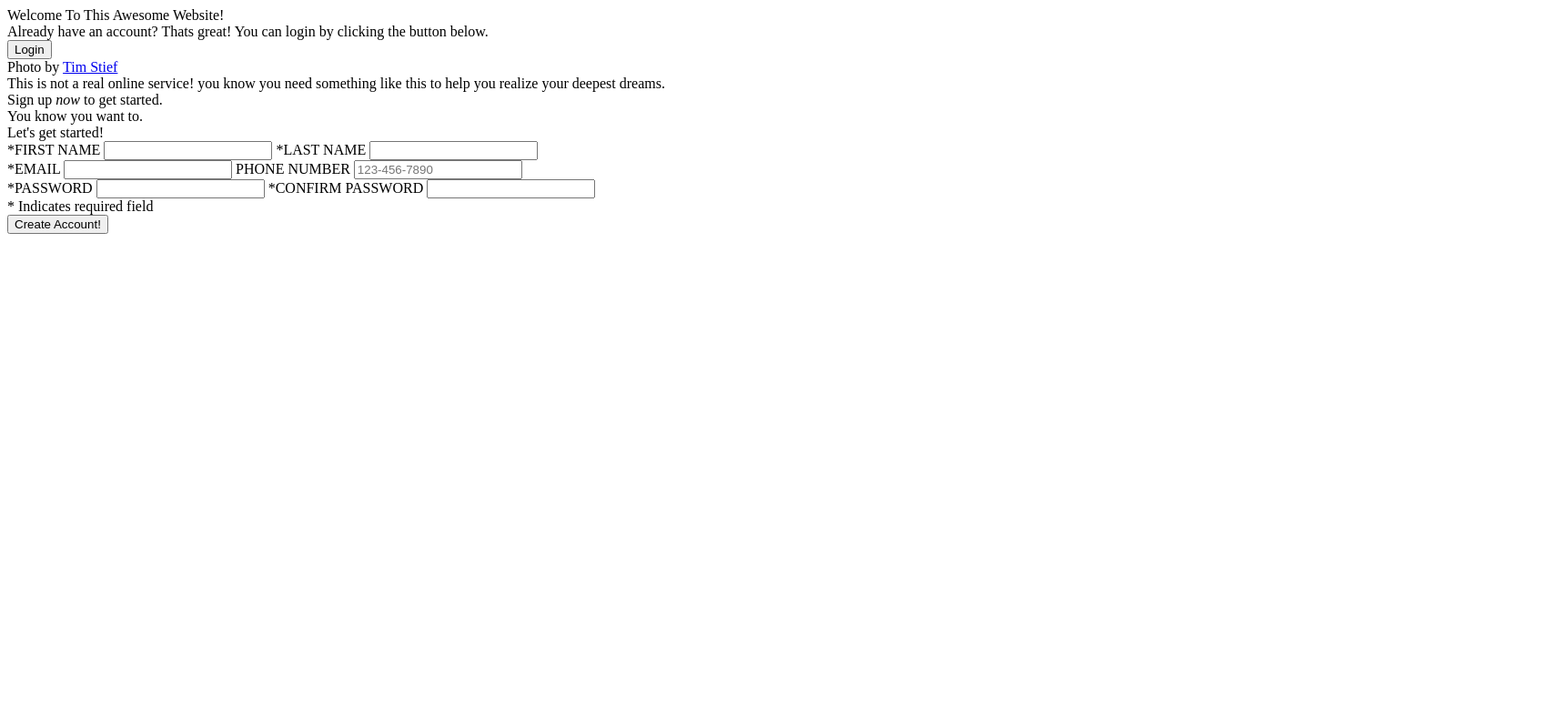
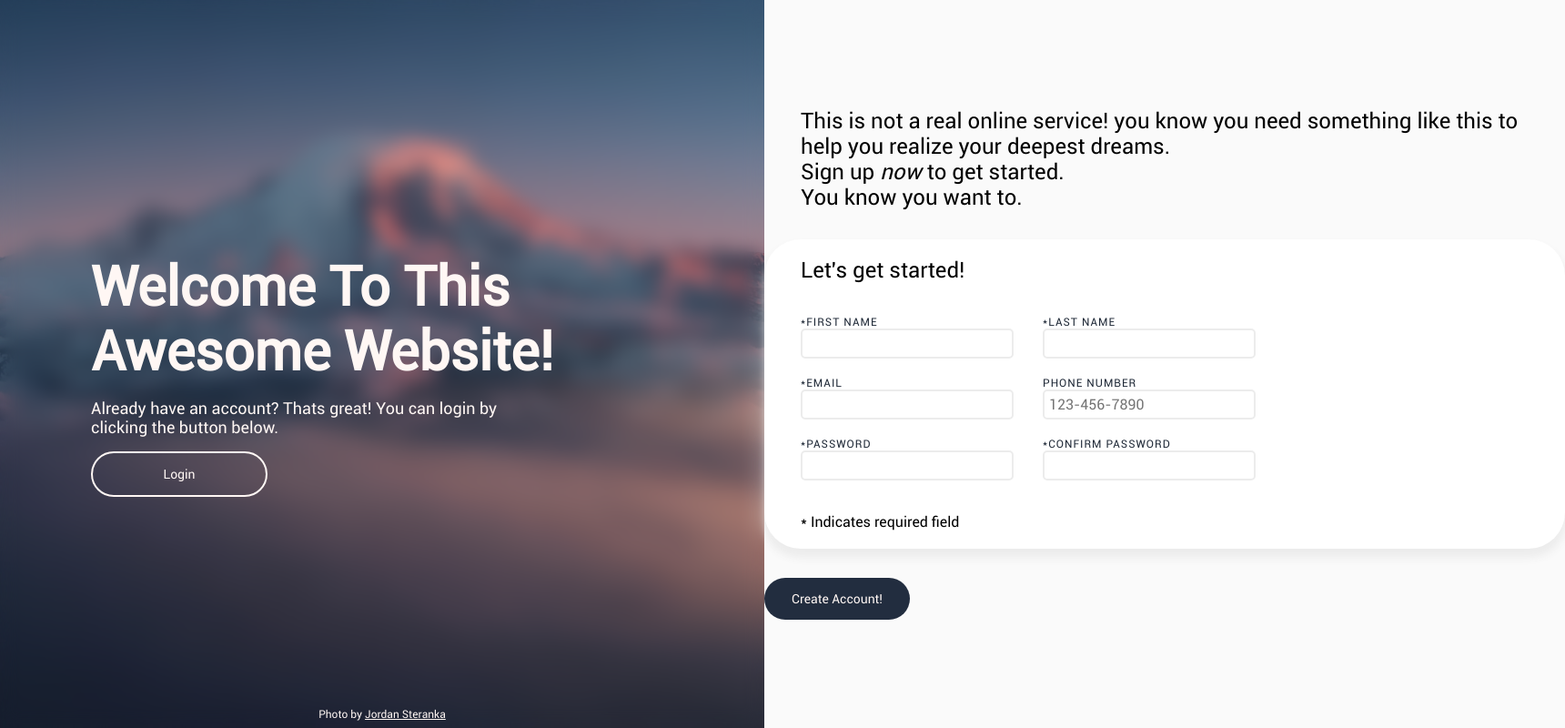
Before and after one commit to wrainf/sign-up-page, a plain HTML site: page index.html in a window 1280 px wide. Shown: the whole page at 91% size, 1720 px wide, since content can reach past the window. Drawn offline with Linux system fonts and the light colour scheme.

Commit message:
added styling

```diff
--- a/index.html
+++ b/index.html
@@ -9,11 +9,16 @@
 </head>
 <body>
     <div class="image-sidebar">
-        <!-- <img src="./images/tim-stief-YFFGkE3y4F8-unsplash.jpg"> -->
+
+            <div class="welcome-container">
+                <div class="greeting">
+
                     <div class="welcome">Welcome To This Awesome Website!</div>
-        <div class="welcome-subtext">Already have an account? Thats great! You can login by clicking the button below. </div>
-        <button>Login</button>
-        <div class="credit">Photo by <a href="https://unsplash.com/@timstief">Tim Stief</a></div>
+                    <div class="subtext">Already have an account? Thats great! You can login by clicking the button below. </div>
+                    <a class="login">Login</a>
+                </div>
+                <div class="credit">Photo by <a href="https://unsplash.com/@jordansteranka">Jordan Steranka </a> </div>
+            </div>
     </div>
 
     <div class="content">
@@ -27,27 +32,39 @@
                 <div class="inputs">
 
                     <div class="row">
+                        <div class="input-row">
                             <label for="first-name">*FIRST NAME</label>
                             <input type="text" id="first-name" name="first-name" required>
+                        </div>
 
+                        <div class="input-row">
                             <label for="last-name">*LAST NAME</label>
                             <input type="text" id="last-name" name="last-name" required>
                         </div>
+                    </div>
 
                     <div class="row">
+                        <div class="input-row">
                             <label for="email">*EMAIL</label>
                             <input type="email" id="email" name="email" required>
+                        </div>
 
+                        <div class="input-row">
                             <label for="phone-number">PHONE NUMBER</label>
                             <input type="tel" id="phone-number" name="phone-number" placeholder="123-456-7890" pattern="[0-9]{3}-[0-9]{3}-[0-9]{4}" required>
                         </div>
+                    </div>
 
                     <div class="row">
+                        <div class="input-row">
                             <label for="password">*PASSWORD</label>
                             <input type="password" id="password" name="password" required minlength="6">
+                        </div>
 
+                        <div class="input-row">
                             <label for="confirm-password">*CONFIRM PASSWORD</label>
                             <input type="password" id="confirm-password" name="confirm-password" required>
+                        </div>
                     </div>
 
                 </div>
@@ -57,7 +74,7 @@
 
             </div>
 
-            <button type="submit">Create Account!</button>
+            <button class="submit" type="submit">Create Account!</button>
         </form>
 
     </div>
--- a/style.css
+++ b/style.css
@@ -0,0 +1,156 @@
+@font-face {
+    font-family: Roboto;
+    src: url(Roboto-Regular.ttf);
+}
+:root{
+    --displayWidth: 100vw;
+    --theme: #222d3f
+}
+body{
+    margin: 0px;
+    height: 100vh;
+    width: 100vw;
+    display: flex;
+}
+
+*{
+    font-family: Roboto,sans-serif;
+}
+
+.image-sidebar{
+    display: flex;
+    background-image: url(./images/jordan-steranka-snpFW42KR8I-unsplash.jpg);
+    background-position: center;
+    background-size: cover;
+
+}
+
+.welcome-container,
+.content{
+    height: calc(100vh-8px);
+    display: flex;
+    flex-direction: column;
+    align-items: center;
+
+}
+
+.content{
+    flex: 1;
+    justify-content: center;
+    background-color: #fafafa;
+}
+
+.welcome-container{
+    padding: 40px 100px 8px;
+    backdrop-filter: blur(10px);
+    justify-content: space-between;
+}
+
+
+
+button,
+.login{
+    text-align: center;
+    border-radius: 40px;
+    padding: 15px;
+    width: 10rem;
+    font-size: 14px;
+}
+
+.welcome,
+.subtext,
+.credit{
+    color: #fff7f4;
+}
+
+.welcome{
+    width: 40rem;
+    font-size: 60px;
+    font-weight: bold;
+    text-align: left;
+}
+
+.subtext{
+    width: 30rem;
+    font-size: 18px;
+}
+
+.credit, a{
+    color: #fff7f4;
+    font-size: 12px;
+}
+
+.greeting{
+    margin-top: 15rem;
+    display: flex;
+    flex-direction: column;
+    gap: 16px;
+}
+
+.login{
+    background: none;
+    color: #fff7f4;
+    border: 2px solid #fff7f4;
+}
+
+.login:active{
+    background-color: #fff7f4;
+    color: var(--theme);
+}
+
+.text{
+    width: 50rem;
+    font-size: 24px;
+}
+
+.card{
+    height: 300px;
+    background-color: white;
+    padding: 20px 40px;
+    display: flex;
+    flex-direction: column;
+    justify-content: space-between;
+    border-radius: 40px;
+    box-shadow: 0px 8px 10px 2px #ececec;
+    margin-bottom: 32px;
+    margin-top: 32px;
+}
+
+.row,
+.input-row{
+    display: flex;
+    justify-content: space-between;
+}
+
+.input-row{
+    flex-direction: column;
+}
+
+.inputs{
+    display: flex;
+    flex-direction: column;
+    width: 500px;
+    gap: 20px;
+}
+
+label{
+    font-size: 12px;
+    letter-spacing: 1px;
+    color: #1f2937;
+}
+
+input{
+    border: 2px solid #ececec;
+    border-radius: 5px;
+    font-size: 16px;
+    padding: 5px;
+    width: 220px;
+}
+
+.submit{
+    background-color: var(--theme);
+    color: #fff7f4;
+    border: none;
+    font-weight: 500;
+    font-size: 14px;
+}
```
Lines whose indentation alone changed are shown as unchanged.
